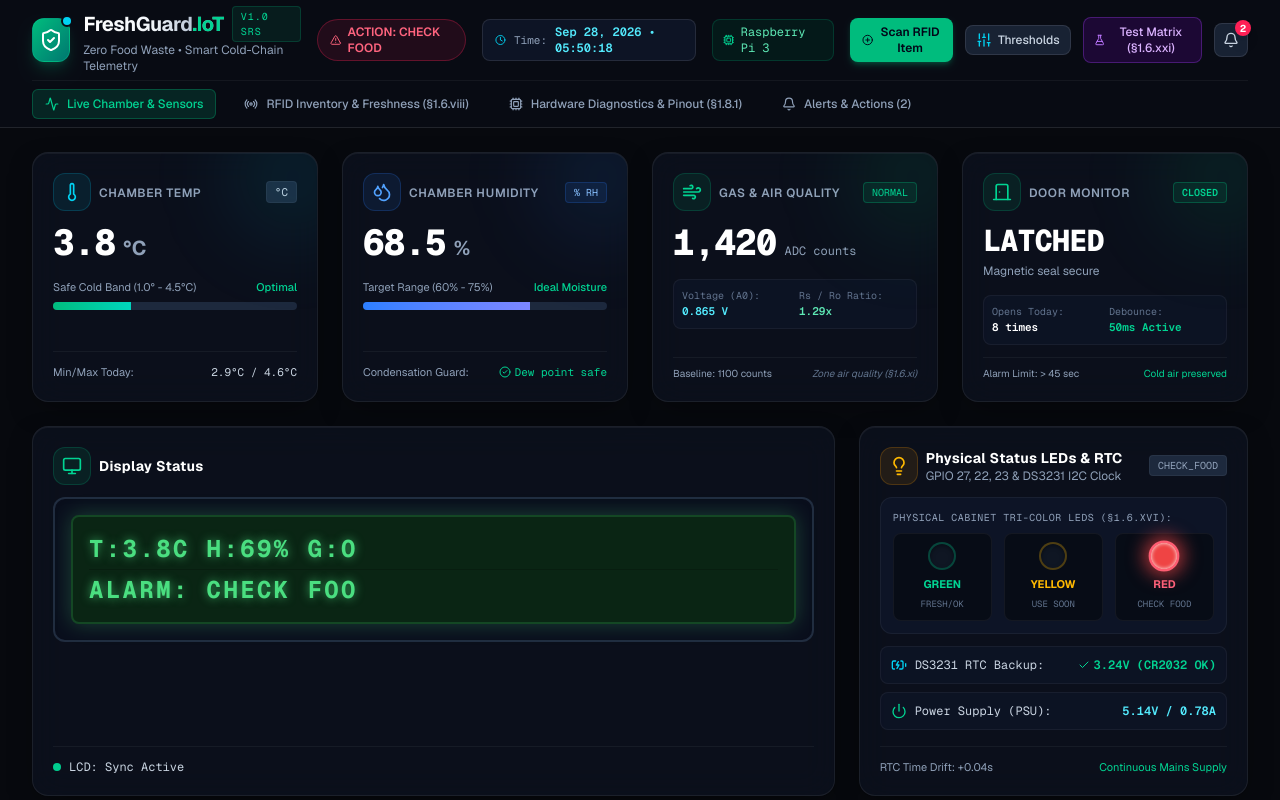
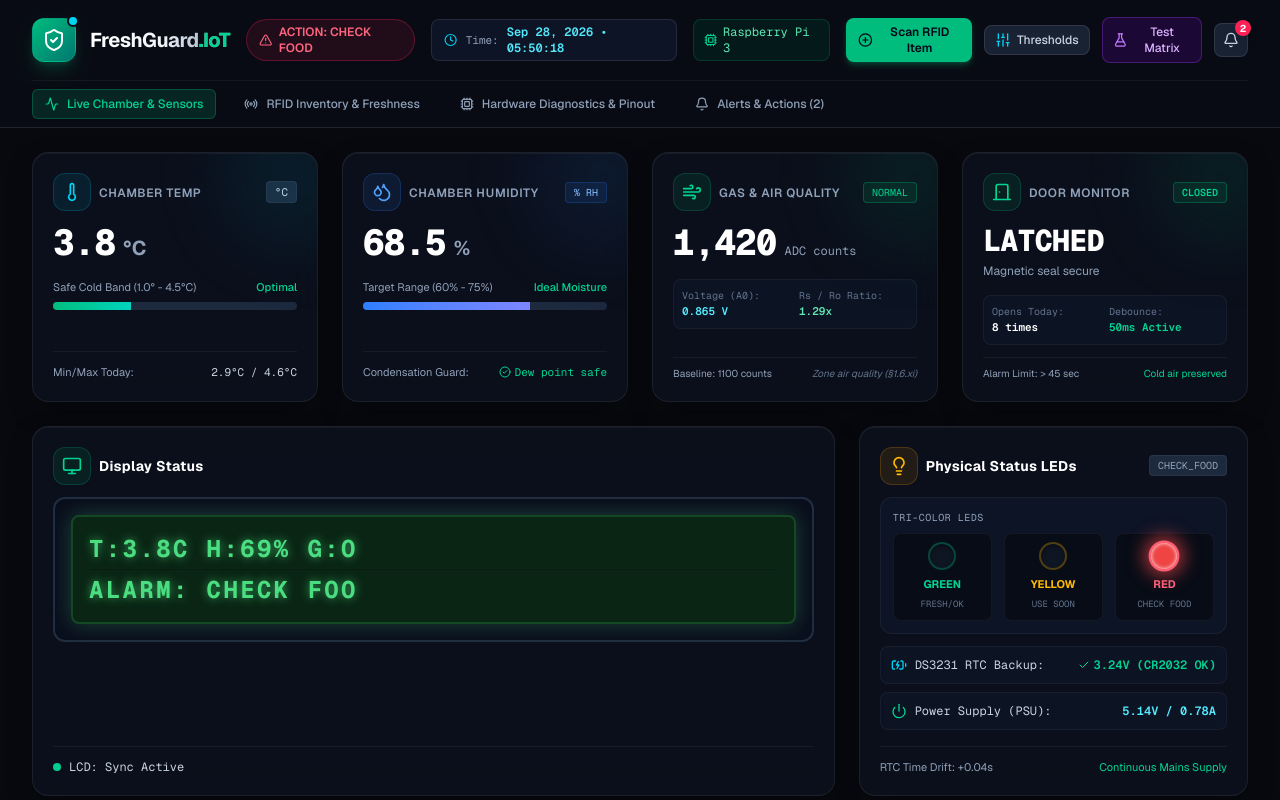
Before and after one commit to Curllymed/fresh-guard, a Next.js app: page / in a window 1280 px wide. Shown: the top 800 px of the page. Built offline with nearby package versions, Linux system fonts and the light colour scheme.

Commit message:
Finishing Touches
Removed Unnecessary information

```diff
--- a/components/AlertsView.tsx
+++ b/components/AlertsView.tsx
@@ -72,7 +72,7 @@
               Threshold Alerts & Smart Recommendations Center
             </h2>
             <p className="text-xs text-slate-400">
-              SRS §1.6.xii & §1.6.xviii • Local & Remote Proactive Notification Log
+               Local & Remote Proactive Notification Log
             </p>
           </div>
         </div>
--- a/components/HardwareDiagnostics.tsx
+++ b/components/HardwareDiagnostics.tsx
@@ -109,7 +109,7 @@
                 Raspberry Pi 3 Model B v1.2 Gateway Telemetry
               </h2>
               <p className="text-xs text-slate-400">
-                SRS §1.8.1 Host Controller • Broadcom BCM2837 Quad-Core 1.2GHz
+
               </p>
             </div>
           </div>
@@ -181,9 +181,7 @@
               <h3 className="text-base font-bold text-white tracking-wide">
                 Hardware Pin-Mapping & Electrical Bus Table
               </h3>
-              <p className="text-xs text-slate-400">
-                Official SRS §1.9 Deliverables • Circuit Wiring Configuration
-              </p>
+
             </div>
           </div>
         </div>
--- a/components/LcdLedMirror.tsx
+++ b/components/LcdLedMirror.tsx
@@ -110,11 +110,9 @@
               </div>
               <div>
                 <h3 className="text-sm font-bold text-white tracking-wide">
-                  Physical Status LEDs & RTC
+                  Physical Status LEDs
                 </h3>
-                <p className="text-xs text-slate-400">
-                  GPIO 27, 22, 23 & DS3231 I2C Clock
-                </p>
+
               </div>
             </div>
             <span className="text-[10px] font-mono px-2 py-0.5 rounded bg-slate-800 text-slate-400 border border-white/5">
@@ -125,7 +123,7 @@
           {/* Tri-Color LEDs Panel */}
           <div className="mt-3 p-3 bg-slate-900/80 rounded-xl border border-white/5">
             <div className="text-[10px] uppercase font-mono tracking-wider text-slate-400 mb-2">
-              Physical Cabinet Tri-Color LEDs (§1.6.xvi):
+              Tri-Color LEDs
             </div>
             <div className="grid grid-cols-3 gap-3 text-center">
               {/* Green LED */}
--- a/components/Navbar.tsx
+++ b/components/Navbar.tsx
@@ -89,7 +89,7 @@
         return (
           <span className="inline-flex items-center gap-1.5 px-3 py-1 rounded-full text-xs font-semibold bg-orange-500/15 text-orange-400 border border-orange-500/40">
             <XCircle className="w-3.5 h-3.5" />
-            SENSOR FAULT (§1.6.vii)
+            SENSOR FAULT
           </span>
         );
     }
@@ -110,13 +110,9 @@
                 <span className="text-xl font-bold tracking-tight bg-gradient-to-r from-white via-slate-100 to-slate-400 bg-clip-text text-transparent">
                   FreshGuard<span className="text-emerald-400">.IoT</span>
                 </span>
-                <span className="px-2 py-0.5 text-[10px] uppercase font-mono tracking-widest bg-emerald-500/10 text-emerald-400 border border-emerald-500/20 rounded">
-                  v1.0 SRS
-                </span>
+
               </div>
-              <p className="text-xs text-slate-400 hidden sm:block">
-                Zero Food Waste • Smart Cold-Chain Telemetry
-              </p>
+
             </div>
           </div>
 
@@ -167,7 +163,7 @@
               title="IoT Test Matrix Evaluation Suite (§1.6.xxi)"
             >
               <FlaskConical className="w-4 h-4 text-purple-400" />
-              <span className="hidden xl:inline">Test Matrix (§1.6.xxi)</span>
+              <span className="hidden xl:inline">Test Matrix </span>
             </button>
 
             {/* Alert Notifications Button */}
@@ -209,7 +205,7 @@
             }`}
           >
             <Radio className="w-3.5 h-3.5" />
-            RFID Inventory & Freshness (§1.6.viii)
+            RFID Inventory & Freshness
           </button>
 
           <button
@@ -221,7 +217,7 @@
             }`}
           >
             <Cpu className="w-3.5 h-3.5" />
-            Hardware Diagnostics & Pinout (§1.8.1)
+            Hardware Diagnostics & Pinout
           </button>
 
           <button
--- a/components/TelemetryCharts.tsx
+++ b/components/TelemetryCharts.tsx
@@ -309,7 +309,7 @@
                 Freshness Health & Zero Waste
               </h3>
               <p className="text-xs text-slate-400">
-                SRS Theme: Zero Food Waste Portfolio
+
               </p>
             </div>
           </div>
```
